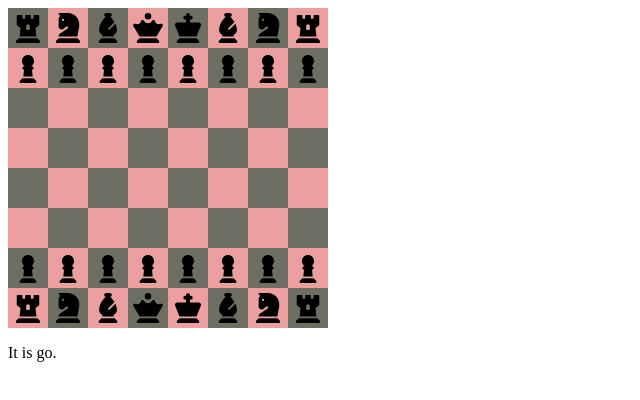
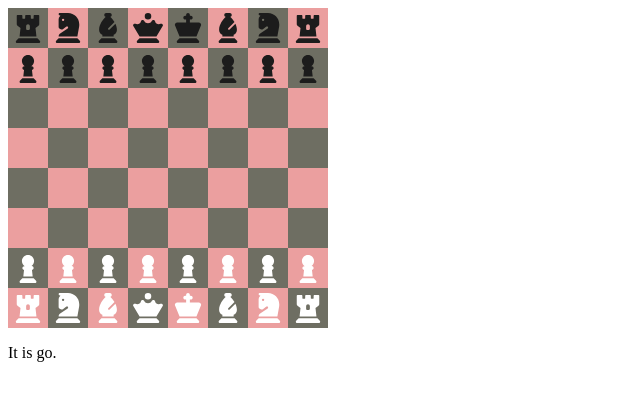
Before and after one commit to CoreyDevl/ChessJavascript, a plain HTML site: page index.html in a window 1280 px wide. Shown: the whole page, without its empty margins (0-640 px from the left). Drawn offline with Linux system fonts and the light colour scheme.

Commit message:
feito ajuste definitivo nas cores das peças

```diff
--- a/app.js
+++ b/app.js
@@ -27,6 +27,13 @@ function createBoard(){
         } else {
             square.classList.add(i % 2 === 0 ? "brown" : "beige")
         }
+        if( i <= 15){
+            square.firstChild.firstChild.classList.add('black')
+        }
+        if( i >= 48){
+            square.firstChild.firstChild.classList.add('white')
+        }
+
         gameBoard.append(square)
     })
 }
--- a/style.css
+++ b/style.css
@@ -24,3 +24,11 @@
 .brown{
     background-color: rgb(235, 159, 159);
 }
+
+.black{
+    fill: rgb(28 ,28, 28);
+}
+
+.white{
+    fill: rgb(255 ,255, 255);
+}
```
